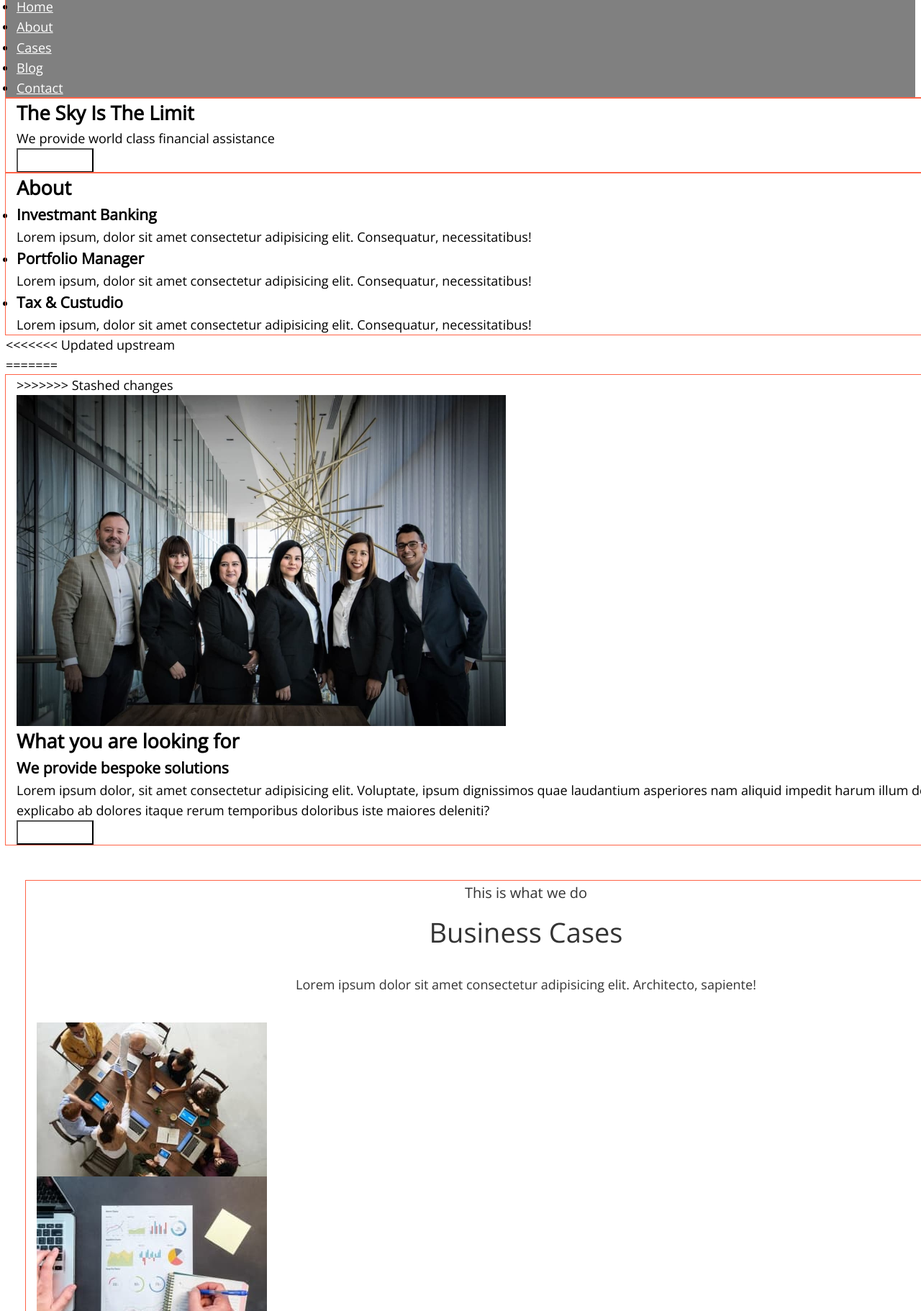
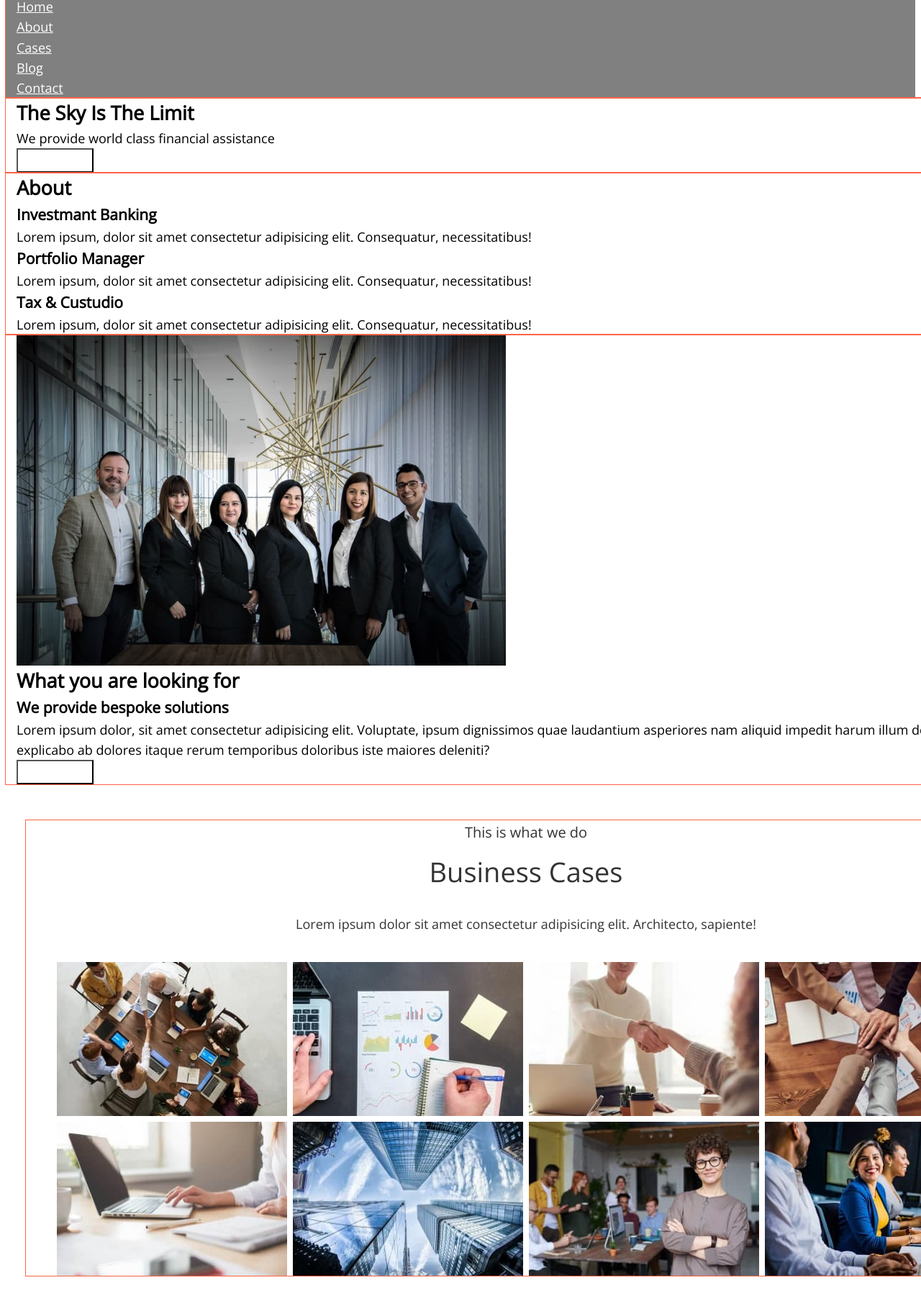
Before and after one commit to Mariya-Lutsenko/fson61-lions, a plain HTML site: page index.html in a window 1280 px wide. Shown: the part 55-1877 px from the top of the page at 72% size. Drawn offline with nearby package versions, Linux system fonts and the light colour scheme.

Commit message:
Обновил индекс и цсс файлы

```diff
--- a/css/styles.css
+++ b/css/styles.css
@@ -135,8 +135,8 @@ img {
   text-align: center;
   color: var(--main-color-text);
 }
-<<<<<<< Updated upstream
-=======
+
+/* section-business */
 
 .business-list {
   display: flex;
@@ -196,4 +196,3 @@ img {
   text-align: center;
   color: var(--secondary-color-text);
 }
->>>>>>> Stashed changes
--- a/index.html
+++ b/index.html
@@ -29,7 +29,7 @@
 		<div class="container">
       <nav>
         <a class="header-logo" href="./index.html">Finance Ledger</a>
-        <ul class="header-list">
+        <ul class="header-list mark">
           <li class="header-item"><a class="header-link" href="">Home</a></li>
           <li class="header-item"><a class="header-link" href="">About</a></li>
           <li class="header-item"><a class="header-link" href="">Cases</a></li>
@@ -56,7 +56,7 @@
       <section class="about">
 			<div class="container">
         <h2 class="about-title">About</h2>
-        <ul>
+        <ul class="mark">
           <li class="about-item">
             <h3 class="about-subtitle">Investmant Banking</h3>
             <p class="about-text">
@@ -81,12 +81,9 @@
 
       <!-- section-info -->
 
-<<<<<<< Updated upstream
       <section class="section-info">
-=======
       <section class="info">
 			<div class="container">
->>>>>>> Stashed changes
         <img
           class="section-img"
           src="./images/section-team/team.jpg"
@@ -148,10 +145,8 @@
         />
 		  </div>
       </section>
-<<<<<<< Updated upstream
+
     </main>
-=======
-
       <!-- professional team -->
       <section class="professional">
 			<div class="container">
@@ -200,6 +195,5 @@
       <p class="footer-text"> Copyright &#169; <time datetime="2021">2021</time> - FinanceLedger</p>
 		</div>
     </footer>
->>>>>>> Stashed changes
   </body>
 </html>
```
